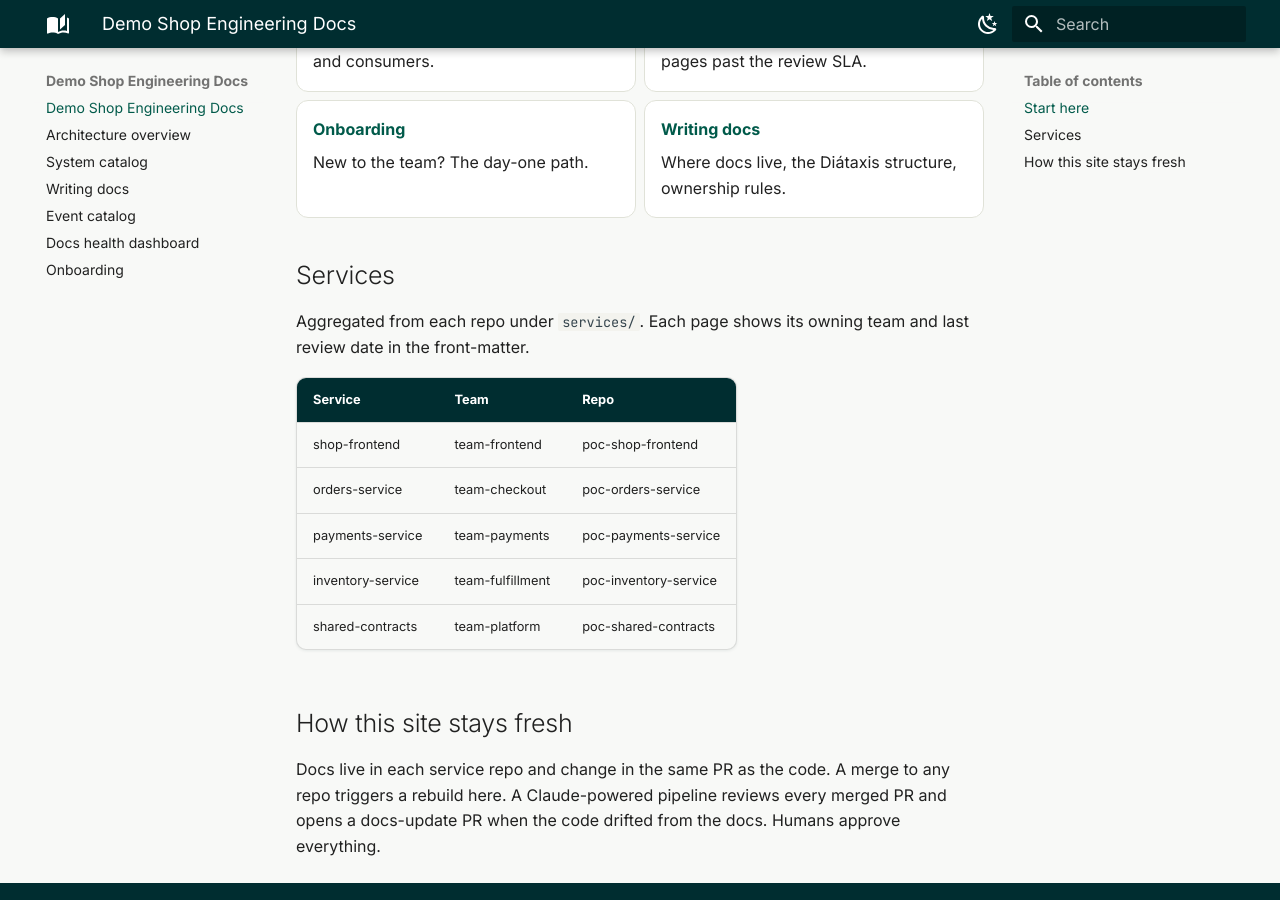
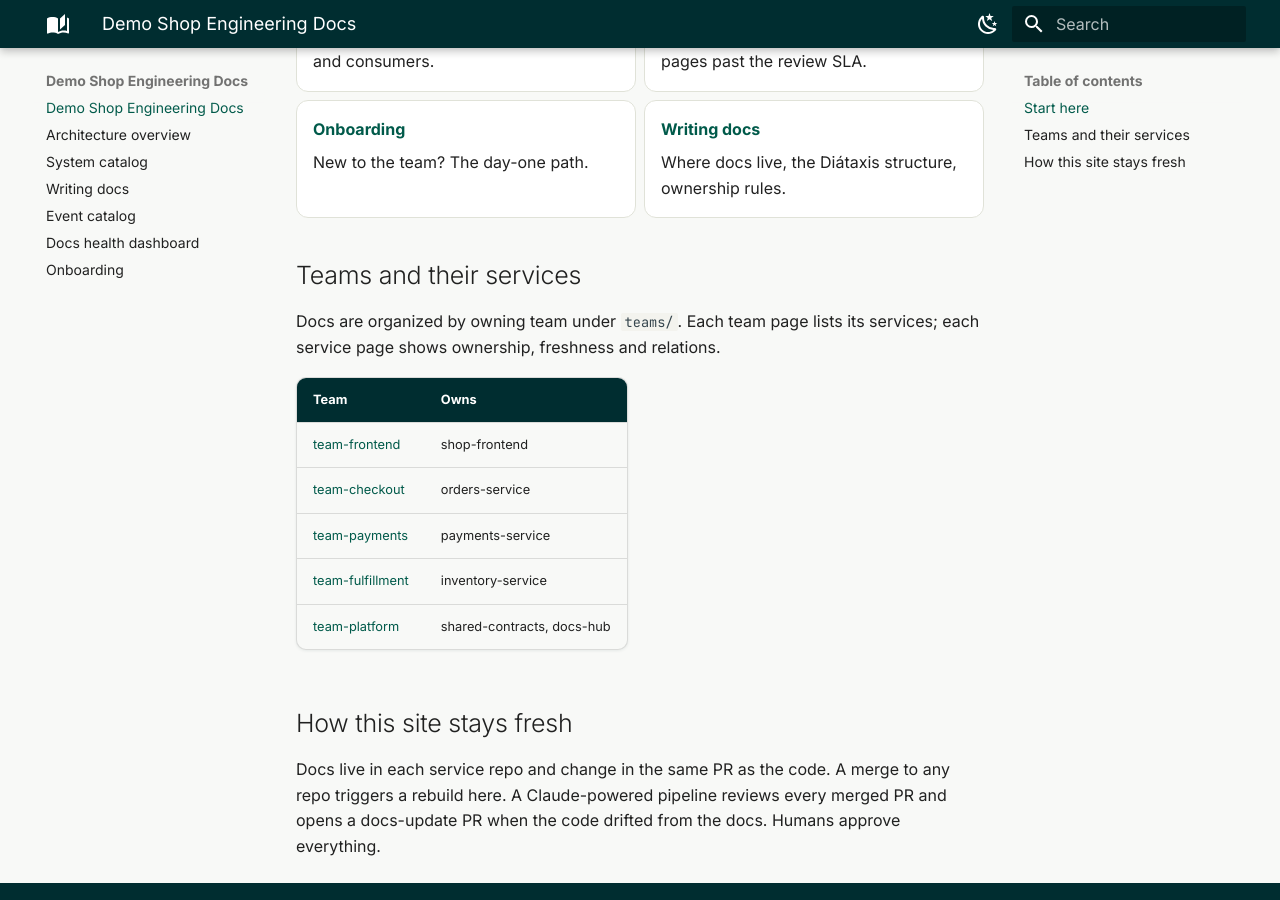
Before and after one commit to elmersson/poc-docs-hub, an MkDocs documentation site: the page built from docs/index.md, in a window 1280 px wide and 900 px high, scrolled down 527 px. Built offline with MkDocs 1.6.1 and Material for MkDocs 9.7.7, drawn with Linux system fonts in a browser that asks for light colours.

Commit message:
Organize docs by team with generated team landing pages

```diff
--- a/docs/index.md
+++ b/docs/index.md
@@ -38,17 +38,17 @@ One searchable site for everything in the demo-shop system. Service docs are pul
 
 </div>
 
-## Services
+## Teams and their services
 
-Aggregated from each repo under `services/`. Each page shows its owning team and last review date in the front-matter.
+Docs are organized by owning team under `teams/`. Each team page lists its services; each service page shows ownership, freshness and relations.
 
-| Service | Team | Repo |
-|---|---|---|
-| shop-frontend | team-frontend | poc-shop-frontend |
-| orders-service | team-checkout | poc-orders-service |
-| payments-service | team-payments | poc-payments-service |
-| inventory-service | team-fulfillment | poc-inventory-service |
-| shared-contracts | team-platform | poc-shared-contracts |
+| Team | Owns |
+|---|---|
+| [team-frontend](teams/team-frontend/index.md) | shop-frontend |
+| [team-checkout](teams/team-checkout/index.md) | orders-service |
+| [team-payments](teams/team-payments/index.md) | payments-service |
+| [team-fulfillment](teams/team-fulfillment/index.md) | inventory-service |
+| [team-platform](teams/team-platform/index.md) | shared-contracts, docs-hub |
 
 ## How this site stays fresh
 
```
Also changed, not shown: docs/catalog.md (+8 -8 lines), docs/health.md (+5 -5 lines), 3 other files.
